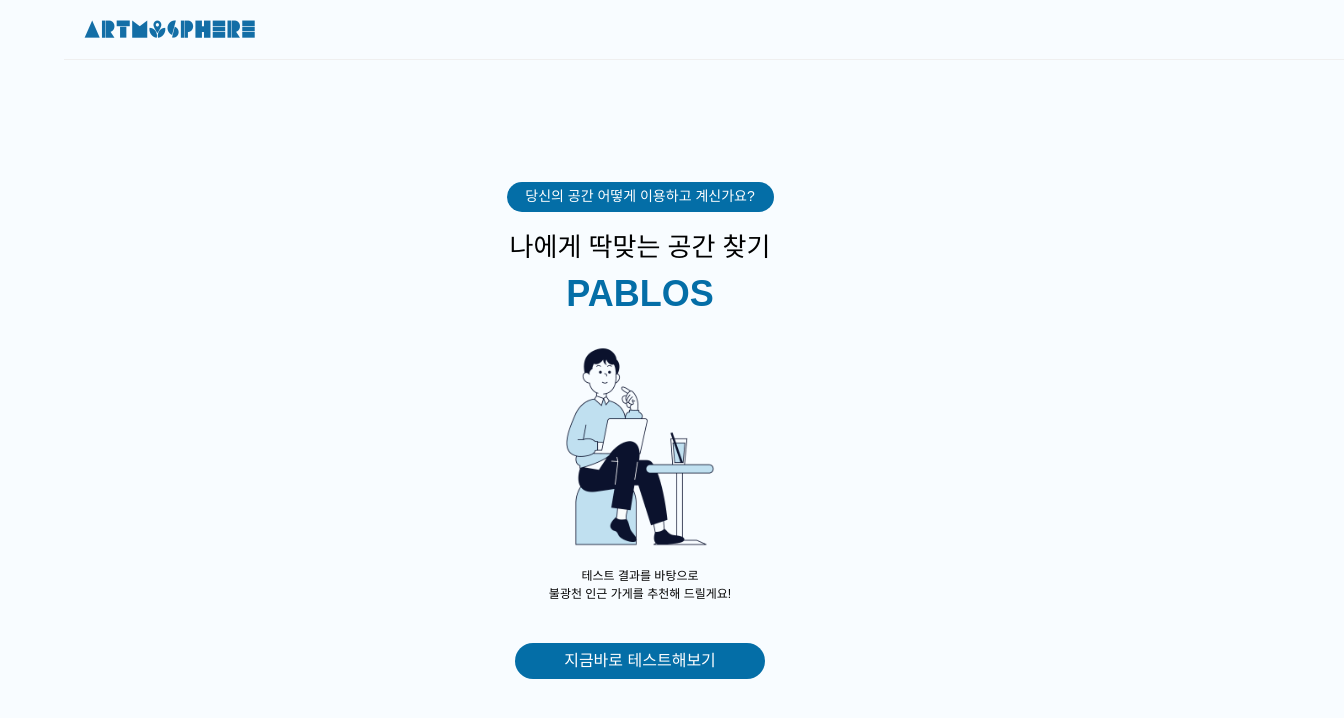
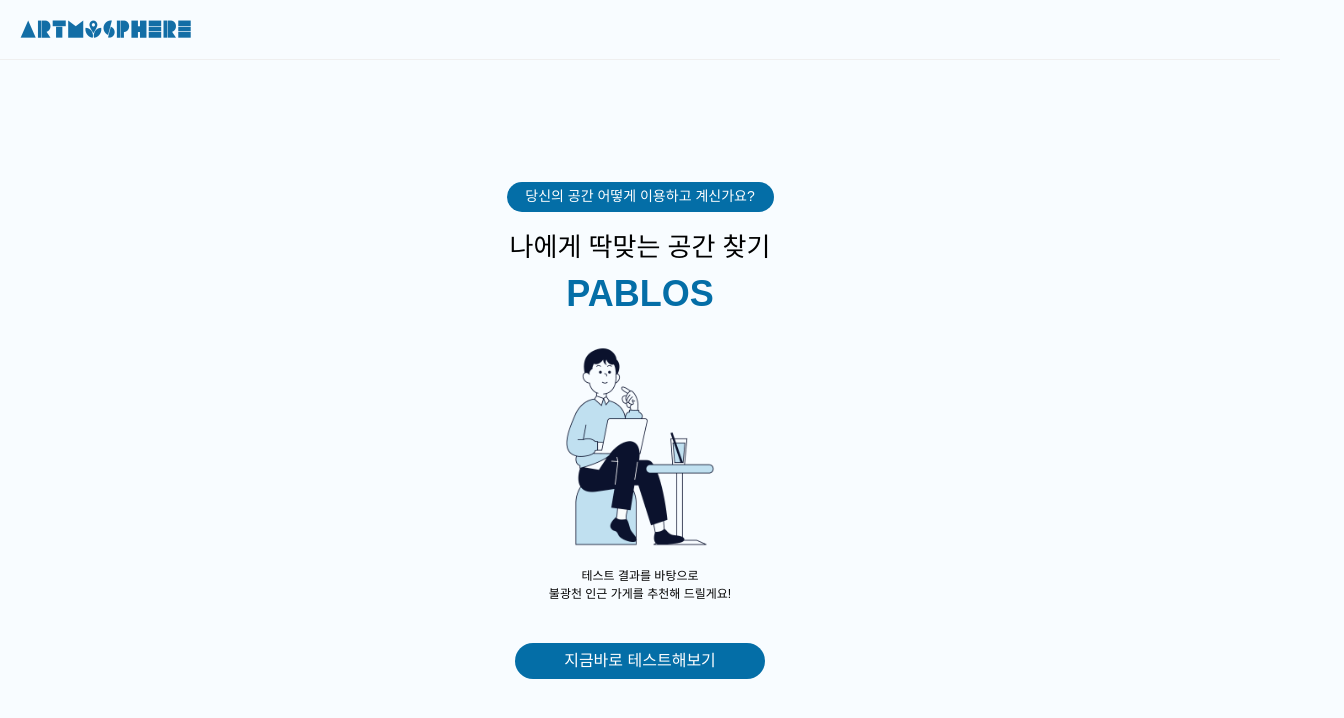
Before and after one commit to TeamArtmosphere/Disposition_Test, a Next.js app: page / in a window 1280 px wide. Shown: the top 718 px of the page, 1344 px wide, since content can reach past the window. Built offline with nearby package versions, Linux system fonts and the light colour scheme; a web font is replaced by a local one; what recoil-persist would draw is missing.

Commit message:
YDYZ-51 이미지 질문 에러 수정

```diff
--- a/app/layout.tsx
+++ b/app/layout.tsx
@@ -35,19 +35,23 @@
   return (
     <html lang='ko'>
       <ThemeProvider theme={theme}>
-        <body className={inter.className} style={{ backgroundColor: '#F8FCFF' }}>
+        <body
+          className={inter.className}
+          style={{ backgroundColor: '#F8FCFF', width: '100%', height: `${100 * vh}px`, margin: 0, padding: 0 }}
+        >
           <RecoilProvider>
-            <Container
+            {/* <Container
+              maxWidth={'xl'}
               sx={{
-                width: '100%',
-                height: `${100 * vh}px`,
-                // height: 'calc(var(--vh, 1vh) * 100);',
+                height: 'calc(var(--vh, 1vh) * 100);',
                 p: 0,
               }}
-            >
+            > */}
+            <>
               <Header />
               {children}
-            </Container>
+            </>
+            {/* </Container> */}
           </RecoilProvider>
         </body>
       </ThemeProvider>
--- a/style/style.ts
+++ b/style/style.ts
@@ -1,10 +1,5 @@
 export const FlexBox = { display: 'flex', justifyContent: 'center', alignItems: 'center' };
 export const FlexBoxCol = { ...FlexBox, flexDirection: 'column' };
 export const FlexContainer = { ...FlexBox, width: '100%', height: '100%' };
-export const FlexContainerCol = {
-  ...FlexBox,
-  flexDirection: 'column',
-  width: '100%',
-  height: '100%',
-};
+export const FlexContainerCol = { ...FlexBoxCol, width: '100%', height: '100%' };
 export const ButtonBox = { ...FlexContainerCol, gap: '10px', width: '100%' };
```
Also changed, not shown: app/question/page.tsx (+11 -13 lines).
